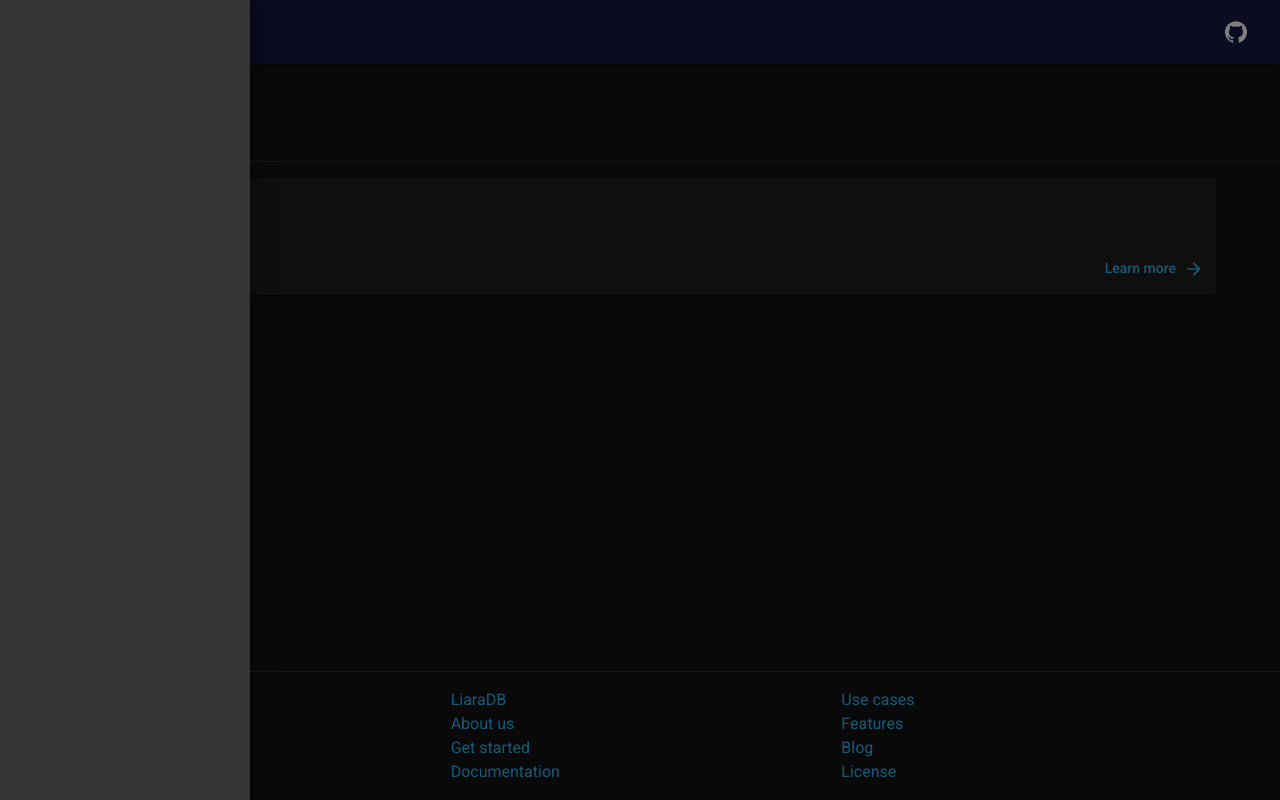
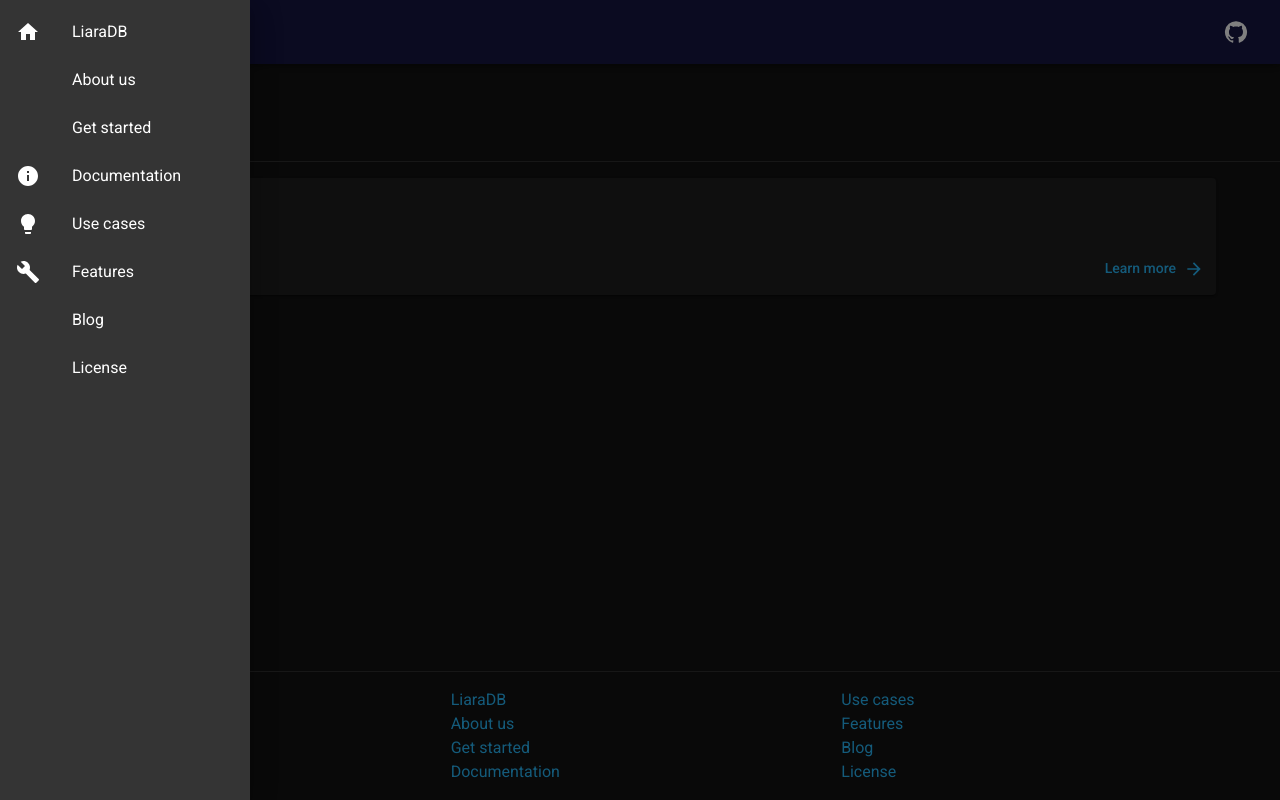
Before and after one commit to liaradb/liaradb.github.io, a Next.js app: page /blog in a window 1280 px wide. Both pictures are taken after a click on the button "menu". Built offline with nearby package versions, Linux system fonts and the light colour scheme; some icons are missing; what @mui/material-nextjs would draw is missing.

Commit message:
Created menu drawer content.

```diff
--- a/src/components/layout/menu_drawer.tsx
+++ b/src/components/layout/menu_drawer.tsx
@@ -2,9 +2,18 @@
 
 import { useState } from "react";
 
-import { Box, Drawer } from "@mui/material";
+import {
+  Box,
+  Drawer,
+  List,
+  ListItem,
+  ListItemButton,
+  ListItemIcon,
+  ListItemText,
+} from "@mui/material";
 import IconButton from "@mui/material/IconButton";
 import MenuIcon from "@mui/icons-material/Menu";
+import { Build, Home, Info, Lightbulb } from "@mui/icons-material";
 
 export const MenuDrawer = () => {
   const [open, setOpen] = useState(false);
@@ -21,8 +30,32 @@ export const MenuDrawer = () => {
         <MenuIcon />
       </IconButton>
       <Drawer open={open} onClose={() => setOpen(false)}>
-        <Box width={250}></Box>
+        <Box width={250}>
+          <List>
+            {links.map((link) => {
+              return (
+                <ListItem key={link.href} disablePadding>
+                  <ListItemButton>
+                    <ListItemIcon>{link.icon}</ListItemIcon>
+                    <ListItemText>{link.title}</ListItemText>
+                  </ListItemButton>
+                </ListItem>
+              );
+            })}
+          </List>
+        </Box>
       </Drawer>
     </>
   );
 };
+
+const links = [
+  { title: "LiaraDB", href: "/", icon: <Home /> },
+  { title: "About us", href: "/about-us" },
+  { title: "Get started", href: "/get-started" },
+  { title: "Documentation", href: "/docs", icon: <Info /> },
+  { title: "Use cases", href: "/use-cases", icon: <Lightbulb /> },
+  { title: "Features", href: "/features", icon: <Build /> },
+  { title: "Blog", href: "/blog" },
+  { title: "License", href: "/license" },
+];
```
